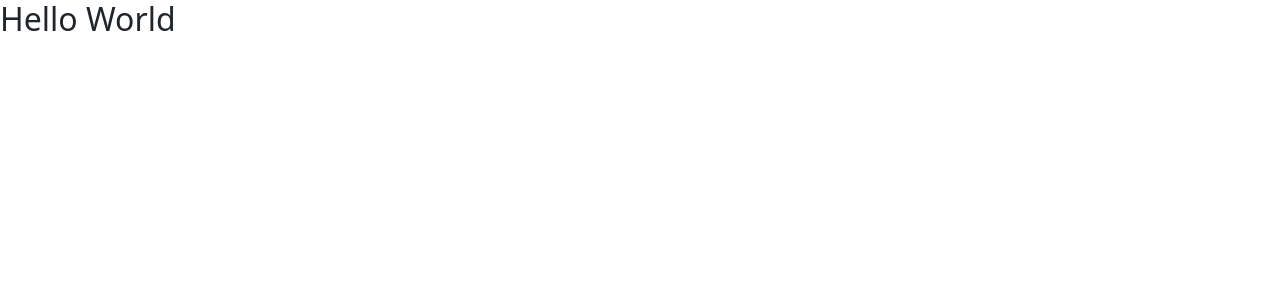
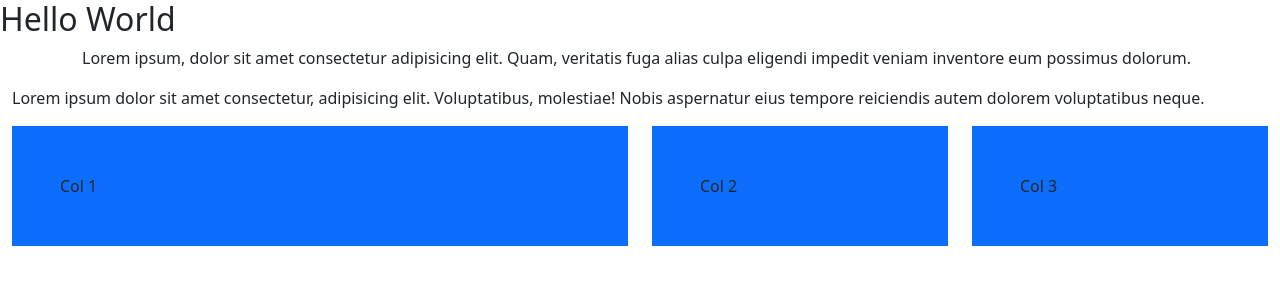
Before and after one commit to TrungDevTh/Boostrap5Tutorial, a plain HTML site: page index.html in a window 1280 px wide. Drawn offline with nearby package versions, Linux system fonts and the light colour scheme.

Commit message:
Container+Grid Layout

```diff
--- a/index.html
+++ b/index.html
@@ -11,6 +11,28 @@
 <body>
     <h2>Hello World</h2>
 
+    <!--Container-->
+    <div class="container-md">
+        <p>Lorem ipsum, dolor sit amet consectetur adipisicing elit. Quam, veritatis fuga alias culpa eligendi impedit veniam inventore eum possimus dolorum.</p>
+    </div>
+
+    <div class="container-fluid">
+        <p>Lorem ipsum dolor sit amet consectetur, adipisicing elit. Voluptatibus, molestiae! Nobis aspernatur eius tempore reiciendis autem dolorem voluptatibus neque.</p>
+    </div>
+
+    <div class="container-fluid">
+        <div class="row">
+            <div class="col-sm-4 col-lg-6">
+                <div class="p-5 bg-primary">Col 1</div>
+            </div>
+            <div class="col-sm-4 col-lg-3">
+                <div class="p-5 bg-primary">Col 2</div>
+            </div>
+            <div class="col-sm-4 col-lg-3">
+                <div class="p-5 bg-primary">Col 3</div>
+            </div>
+        </div>
+    </div>
     <script src="https://cdn.jsdelivr.net/npm/@popperjs/core@2.9.2/dist/umd/popper.min.js" integrity="sha384-IQsoLXl5PILFhosVNubq5LC7Qb9DXgDA9i+tQ8Zj3iwWAwPtgFTxbJ8NT4GN1R8p" crossorigin="anonymous"></script>
     <script src="https://cdn.jsdelivr.net/npm/bootstrap@5.0.2/dist/js/bootstrap.min.js" integrity="sha384-cVKIPhGWiC2Al4u+LWgxfKTRIcfu0JTxR+EQDz/bgldoEyl4H0zUF0QKbrJ0EcQF" crossorigin="anonymous"></script>
 
```
